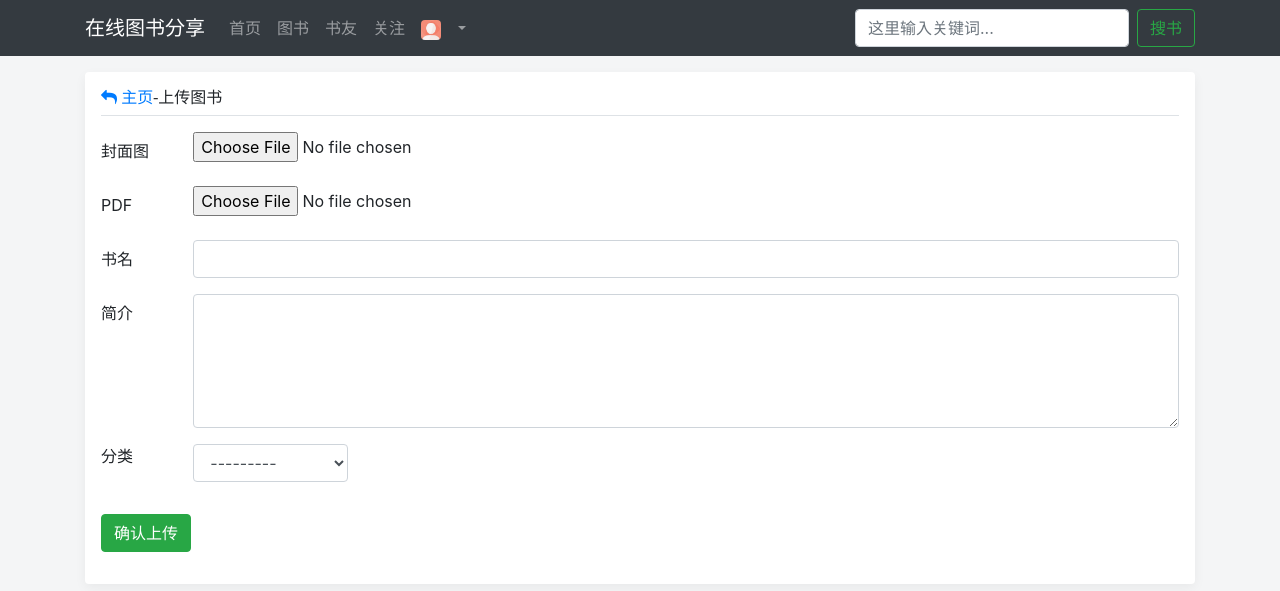
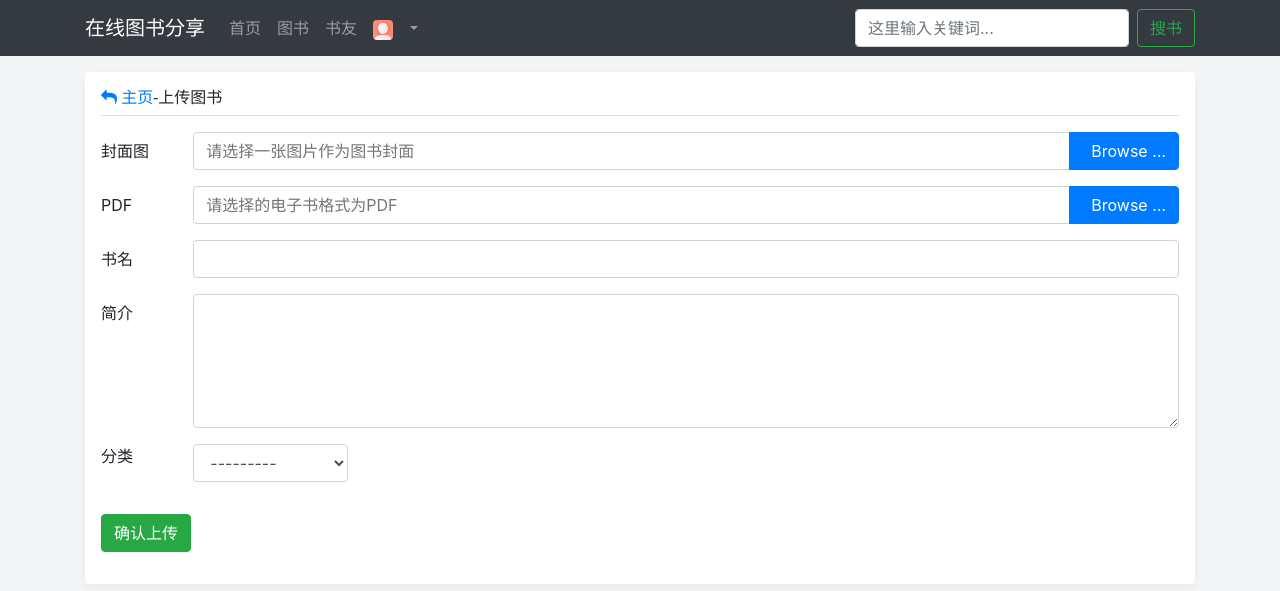
Before and after one commit to sunmouren/book_share_demo, a Django app: page /book/upload/ in a window 1280 px wide. Shown: the top 591 px of the page. Run offline with Django 3.2, Linux system fonts and the light colour scheme; the visitor is signed in with stand-in values (Sample User, id 1); data that the repository does not hold is empty; some libraries are stand-ins or nearby versions.

Commit message:
更新上传图书前端样式

```diff
--- a/templates/base.html
+++ b/templates/base.html
@@ -39,9 +39,9 @@
               </li>
 
             {% if request.user.is_authenticated %}
-                <li class="nav-item">
-                    <a class="nav-link" href="#">关注</a>
-                </li>
+{#                <li class="nav-item">#}
+{#                    <a class="nav-link" href="#">关注</a>#}
+{#                </li>#}
                 <li class="nav-item dropdown">
                     <a class="nav-link dropdown-toggle" href="http://example.com" id="dropdown01" data-toggle="dropdown" aria-haspopup="true" aria-expanded="false">
                         <img src="{{ request.user.avatar.url }}" alt="" class="mr-2 rounded" style="width: 20px; height: 20px;">
--- a/templates/preview-pdf.html
+++ b/templates/preview-pdf.html
@@ -11,7 +11,7 @@
 
         <div class="row ">
             <div class="col-sm-12 col-md-12 p-2">
-                <h6 class="border-bottom border-gray">
+                <h6 class="border-bottom mb-2 mt-2 border-gray">
                     <a href="{{ book.get_absolute_url }}"><i class="fa fa-reply" aria-hidden="true"></i> 返回</a>
                     - {{ book.name }}
                 </h6>
--- a/templates/upload-book.html
+++ b/templates/upload-book.html
@@ -1,4 +1,10 @@
 {% extends "base.html" %}
+
+{% load staticfiles %}
+
+{% block css %}
+    <link href="{% static 'css/fileinput.min.css' %}" rel="stylesheet">
+{% endblock %}
 
 {% block main %}
     <div class="container">
@@ -10,13 +16,20 @@
               <div class="form-group row">
                 <label for="id_cover_picture" class="col-sm-1 col-form-label">封面图</label>
                 <div class="col-sm-11">
-                    <input type="file" class="form-control-file {% if 'cover_picture' in invalid_keys %}is-invalid{% endif %}" id="id_cover_picture" required name="cover_picture">
+                    <input type="file"
+                           class="form-control-file {% if 'cover_picture' in invalid_keys %}is-invalid{% endif %}"
+                           data-msg-placeholder="请选择一张图片作为图书封面"
+                           id="id_cover_picture" required name="cover_picture">
                 </div>
               </div>
                 <div class="form-group row">
                 <label for="id_pdf" class="col-sm-1 col-form-label">PDF</label>
                 <div class="col-sm-11">
-                    <input type="file" class="form-control-file {% if 'pdf' in invalid_keys %}is-invalid{% endif %}" id="id_pdf" required name="pdf">
+                    <input type="file"
+                           class="form-control-file {% if 'pdf' in invalid_keys %}is-invalid{% endif %}"
+                           data-msg-placeholder="请选择的电子书格式为PDF"
+                           id="id_pdf"
+                           required name="pdf">
                 </div>
               </div>
 
@@ -75,4 +88,19 @@
             });
         {% endifequal %}
     </script>
+    <script type="text/javascript" src="{% static 'js/fileinput.min.js' %}"></script>
+    <script type="text/javascript">
+        $("#id_cover_picture").fileinput({
+            showUpload: false,
+            dropZoneEnabled: false,
+            allowedFileExtensions: ["jpg", "png", "gif"],
+
+        });
+
+        $("#id_pdf").fileinput({
+            showUpload: false,
+            dropZoneEnabled: false,
+            allowedFileExtensions: ["pdf"],
+        });
+    </script>
 {% endblock %}
```
